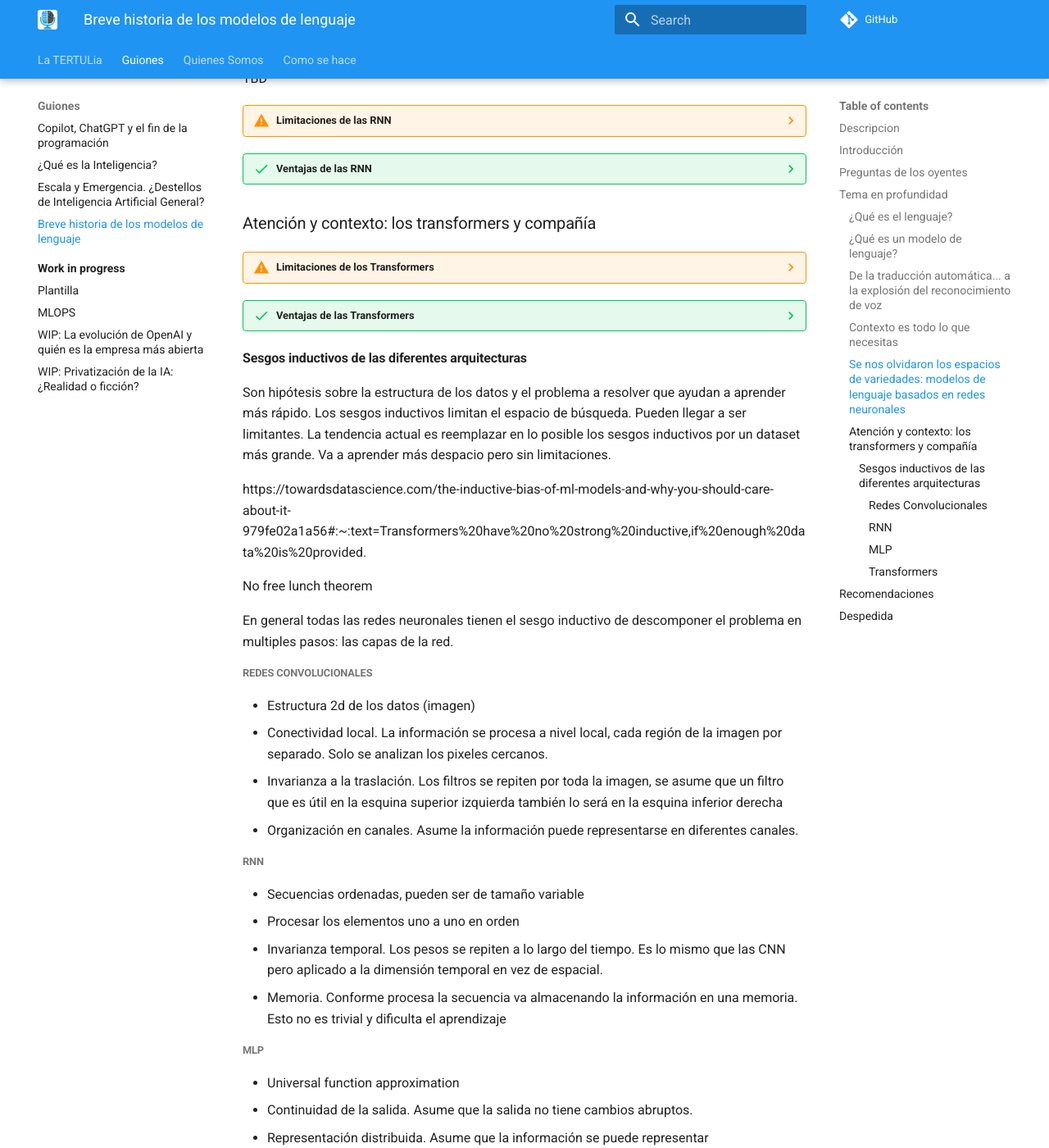
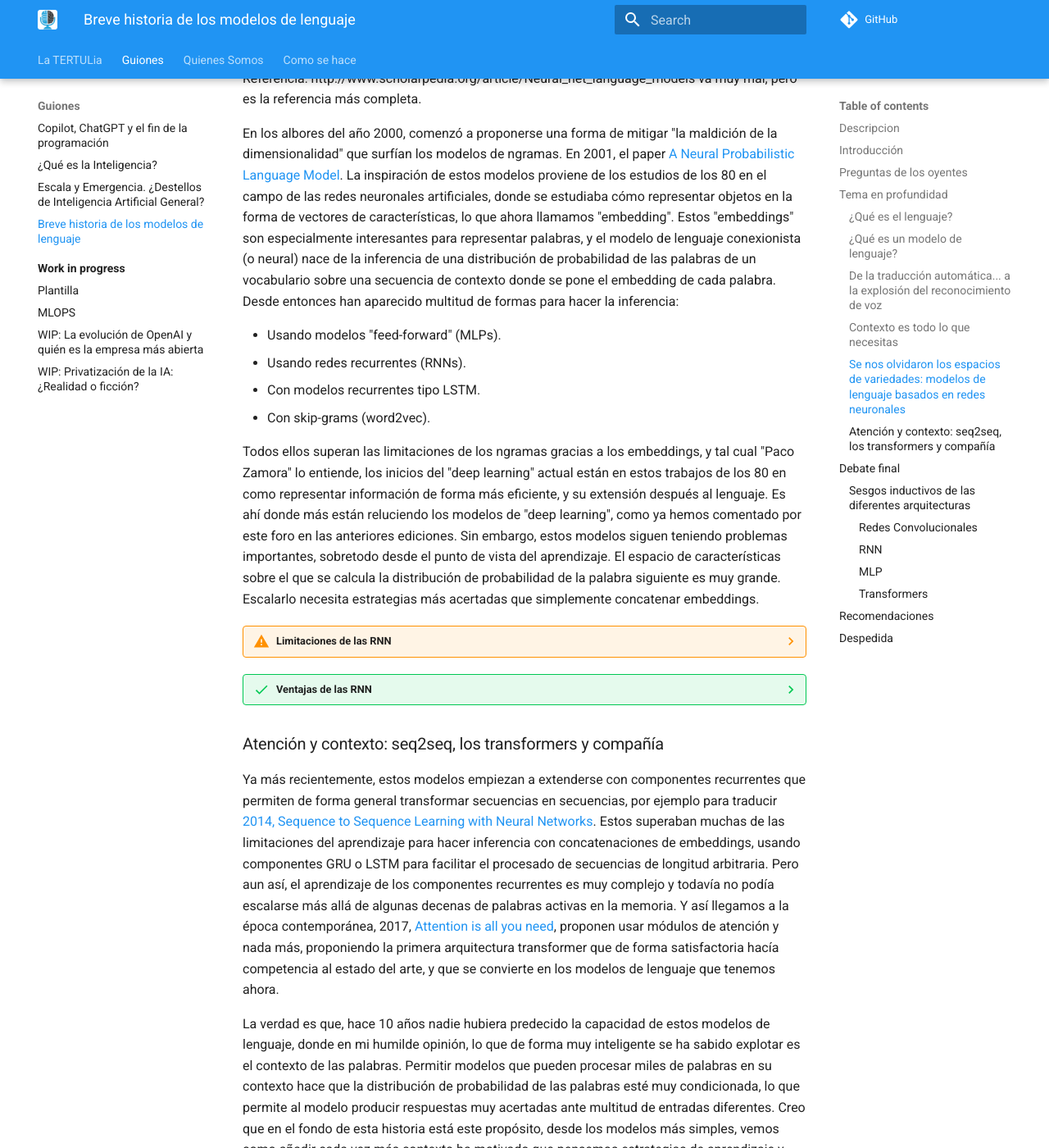
Before and after one commit to ironbar/tertulia_inteligencia_artificial, an MkDocs documentation site: the page built from docs/guiones/04-historia-modelos-lenguaje.md, in a window 1280 px wide and 1400 px high, scrolled down 5034 px. Shown: the whole window at 82% size. Built offline with MkDocs 1.6.1 and Material for MkDocs 9.7.7, drawn with Linux system fonts in a browser that asks for light colours; comment, search, counter and statistics services are not loaded; some of the changed text lies outside the part shown.

Commit message:
Update 04-historia-modelos-lenguaje.md

```diff
--- a/docs/guiones/04-historia-modelos-lenguaje.md
+++ b/docs/guiones/04-historia-modelos-lenguaje.md
@@ -261,7 +261,27 @@ En 2007, Google dice, dejémonos de algoritmos avanzados para suavizar los ngram
 
 ### Se nos olvidaron los espacios de variedades: modelos de lenguaje basados en redes neuronales
 
-TBD
+Referencia: http://www.scholarpedia.org/article/Neural_net_language_models va muy mal, pero es la referencia más completa.
+
+En los albores del año 2000, comenzó a proponerse una forma de mitigar "la maldición de la dimensionalidad" que surfían los modelos
+de ngramas. En 2001, el paper [A Neural Probabilistic Language Model](http://www.iro.umontreal.ca/~lisa/pointeurs/BengioDucharmeVincentJauvin_jmlr.pdf).
+La inspiración de estos modelos proviene de los estudios de los 80 en el campo de las redes neuronales artificiales, donde se estudiaba cómo representar
+objetos en la forma de vectores de características, lo que ahora llamamos "embedding". Estos "embeddings" son especialmente interesantes para representar
+palabras, y el modelo de lenguaje conexionista (o neural) nace de la inferencia de una distribución de probabilidad de las palabras de un vocabulario
+sobre una secuencia de contexto donde se pone el embedding de cada palabra. Desde entonces han aparecido multitud de formas para hacer la inferencia:
+
+- Usando modelos "feed-forward" (MLPs).
+- Usando redes recurrentes (RNNs).
+- Con modelos recurrentes tipo LSTM.
+- Con skip-grams (word2vec).
+
+Todos ellos superan las limitaciones de los ngramas gracias a los embeddings, y tal cual "Paco Zamora" lo entiende, los inicios del "deep learning"
+actual están en estos trabajos de los 80 en como representar información de forma más eficiente, y su extensión después al lenguaje. Es ahí donde
+más están reluciendo los modelos de "deep learning", como ya hemos comentado por este foro en las anteriores ediciones. Sin embargo, estos
+modelos siguen teniendo problemas importantes, sobretodo desde el punto de vista del aprendizaje. El espacio de características sobre el que
+se calcula la distribución de probabilidad de la palabra siguiente es muy grande. Escalarlo necesita estrategias más acertadas que simplemente
+concatenar embeddings.
+
 
 ??? warning "Limitaciones de las RNN"
 
@@ -283,7 +303,24 @@ TBD
     5. **Online Learning**: Since RNNs process data sequentially, they can begin processing input sequences before having seen all the data. This makes them suitable for online learning tasks, where data becomes available gradually over time.
     6. **Use in Many Applications**: RNNs have been used successfully in many language processing tasks, including machine translation, speech recognition, text generation, and sentiment analysis.
 
-### Atención y contexto: los transformers y compañía
+### Atención y contexto: seq2seq, los transformers y compañía
+
+Ya más recientemente, estos modelos empiezan a extenderse con componentes recurrentes que permiten de forma general transformar secuencias en secuencias, por
+ejemplo para traducir [2014, Sequence to Sequence Learning with Neural Networks](https://arxiv.org/abs/1409.3215). Estos superaban muchas de las limitaciones
+del aprendizaje para hacer inferencia con concatenaciones de embeddings, usando componentes GRU o LSTM para facilitar el procesado de secuencias de longitud
+arbitraria. Pero aun así, el aprendizaje de los componentes recurrentes es muy complejo y todavía no podía escalarse más allá de algunas decenas de palabras
+activas en la memoria. Y así llegamos a la época contemporánea, 2017, [Attention is all you need](https://arxiv.org/pdf/1706.03762.pdf), proponen usar
+módulos de atención y nada más, proponiendo la primera arquitectura transformer que de forma satisfactoria hacía competencia al estado del arte, y
+que se convierte en los modelos de lenguaje que tenemos ahora.
+
+La verdad es que, hace 10 años nadie hubiera predecido la capacidad de estos modelos de lenguaje, donde en mi humilde opinión, lo que de forma muy inteligente
+se ha sabido explotar es el contexto de las palabras. Permitir modelos que pueden procesar miles de palabras en su contexto hace que la distribución de
+probabilidad de las palabras esté muy condicionada, lo que permite al modelo producir respuestas muy acertadas ante multitud de entradas diferentes.
+Creo que en el fondo de esta historia está este propósito, desde los modelos más simples, vemos como añadir cada vez más contexto ha motivado que
+pensemos estrategias de aprendizaje y modelado que puedan escalar cada vez más lejos. Y de ahí hemos visto aparecer comportamientos emergentes que no
+eran esperables. Qué momento más emocionante para la inteligencia artificial, e importante para toda la humanidad, en tanto en cuanto como especie
+es una responsabilidad muy grande la de desarrollar estas tecnologías y saber aprovecharlas de la forma adecuada.
+
 
 ??? warning "Limitaciones de los Transformers"
 
@@ -310,7 +347,19 @@ TBD
     8. **Zero-Shot and Few-Shot Learning**: Transformers, especially large ones like GPT-3 and GPT-4, have demonstrated the ability to perform tasks in a zero-shot or few-shot setting, where they generate outputs for a task they haven't been specifically trained on, guided only by a few examples or a description of the task in the input prompt.
     9. **Multilinguality**: Many Transformer models, like GPT-3 and mBERT, are trained on text from multiple languages and can generate text in or translate between multiple languages.
 
-#### Sesgos inductivos de las diferentes arquitecturas
+
+## Debate final
+
+Y vamos a abrir un poco de debate sobre todo lo comentado
+
+ TERTULIANOS
+
+- ¿Hasta donde podremos escalar la adición de contexto a los modelos?
+- ¿Qué nos depara el futuro?
+
+Y damos paso a la discusión propuesta por Guille al respecto de los sesgos inductivos de las arquitecturas de redes neuronales.
+
+### Sesgos inductivos de las diferentes arquitecturas
 
 Son hipótesis sobre la estructura de los datos y el problema a resolver que ayudan a aprender más rápido. Los sesgos inductivos limitan el espacio de búsqueda. Pueden llegar a ser limitantes. La tendencia actual es reemplazar en lo posible los sesgos inductivos por un dataset más grande. Va a aprender más despacio pero sin limitaciones.
 
```
